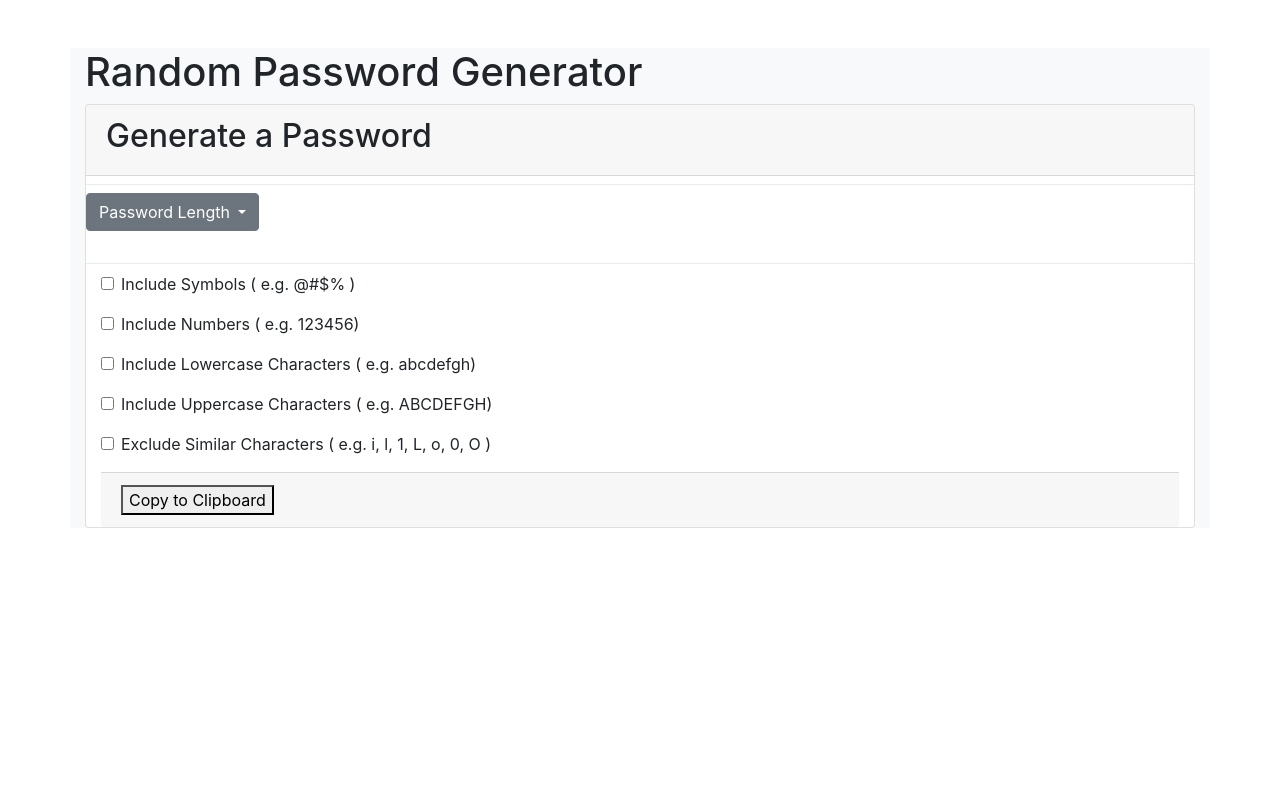
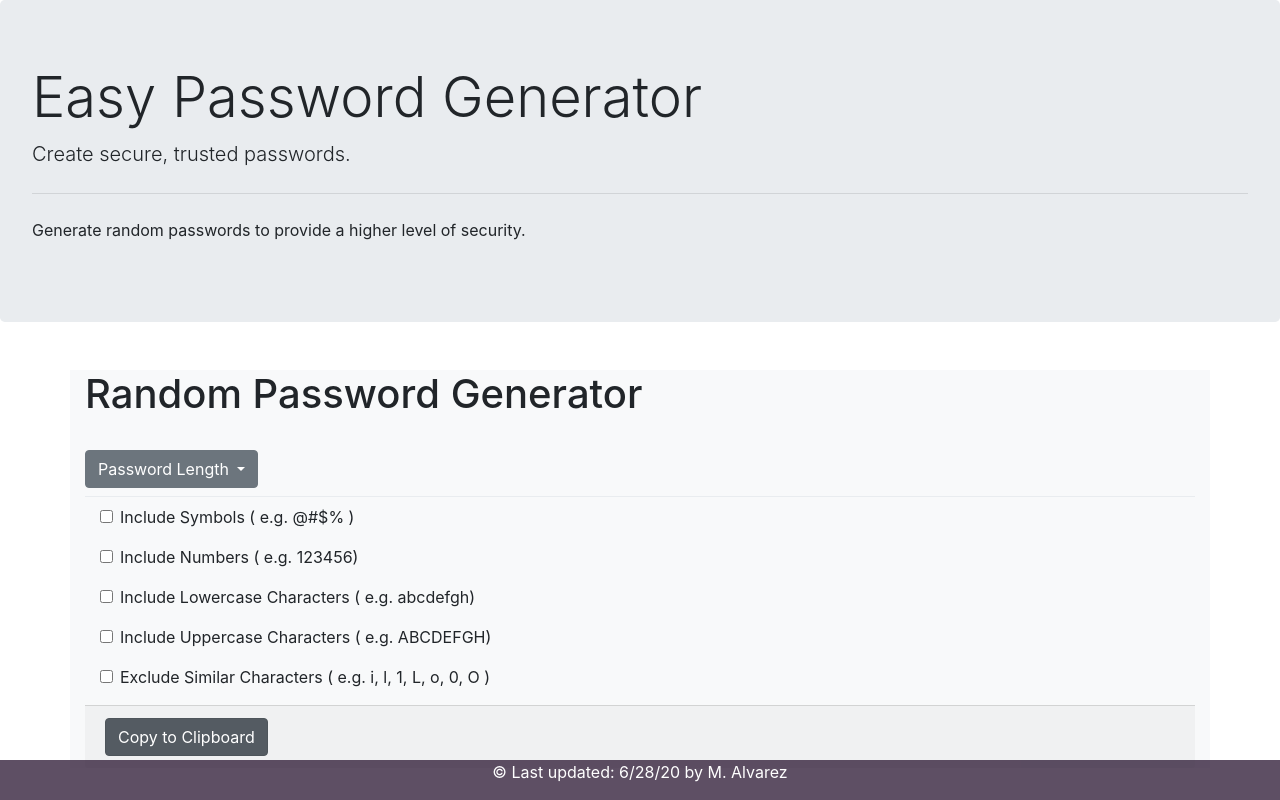
Before and after one commit to mja279/javascript-password-generator, a website: page index.html in a window 1280 px wide. Drawn offline with nearby package versions, Linux system fonts and the light colour scheme.

Commit message:
update.v4

```diff
--- a/index.html
+++ b/index.html
@@ -14,6 +14,14 @@
  </head>
 
  <body>
+
+  <div class="jumbotron">
+    <h1 class="display-4">Easy Password Generator</h1>
+    <p class="lead">Create secure, trusted passwords. </p>
+    <hr class="my-4">
+    <p>Generate random passwords to provide a higher level of security.</p>
+   </div>
+
     <div class="container bg-light mt-5">
         <div class="row justify-content-center">
             <div class="col-md-12 d-flex flex-column justify-content-center">
@@ -22,12 +30,10 @@
       <header>
         <h1>Random Password Generator</h1>
       </header>
-      <div class="card">
-        <div class="card-header" >
-          <h2>Generate a Password</h2>
-        </div>
-        <div class="dropdown-divider"></div>
-        <div class="mx-auto" style="width: 100%;">
+
+       <br />
+
+        <div class="mx-auto">
           <div class="dropdown">
             <button class="btn btn-secondary dropdown-toggle" type="button" id="dropdownMenuButton" data-toggle="dropdown" aria-haspopup="true" aria-expanded="false">
               Password Length
@@ -39,7 +45,7 @@
             </div>
           </div>
         </div>
-        <br />
+
         <div class="dropdown-divider"></div>
           <div class = "container-md">
             <div class = "row">
@@ -65,16 +71,17 @@
                 <input type="checkbox" class="form-check-input" id="exampleCheck5">
                  <label class="form-check-label" for="exampleCheck5">Exclude Similar Characters ( e.g. i, l, 1, L, o, 0, O )</label>
               </div>
-
+            </div>
+            </div>
+          </div>
         <div class="card-footer">
-          <button onclick=""> Copy to Clipboard</button>
-          <!-- BOOTSTRAP BUTTON: <button id="copy" class="btn">Copy to Clipboard</button> -->
+            <div class="btn-group-toggle" data-toggle="buttons">
+              <label class="btn btn-secondary active">
+                <input type="checkbox" checked> Copy to Clipboard
+              </label>
           </div>
         </div>
 
-      </div>
-    </div>
-        </div>
     </div>
   </div>
 
@@ -88,4 +95,23 @@
 <script src="script.js"></script>
 
  </body>
+
+ <!--Footer-->
+<style>
+  .footer {
+    position: fixed;
+    left: 0;
+    bottom: 0;
+    width: 100%;
+    background-color: #2e1b36c4;
+    color: white;
+    text-align: center;
+  }
+</style>
+<div class="footer">
+  <p>
+      &copy; Last updated: 6/28/20 by M. Alvarez
+  </p>
+</div>
+
 </html>
```
Lines whose indentation alone changed are shown as unchanged.
